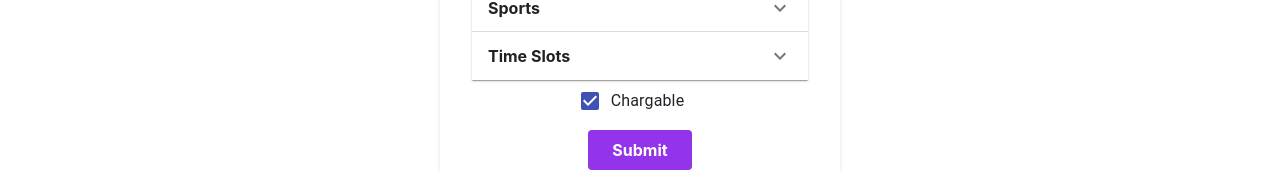
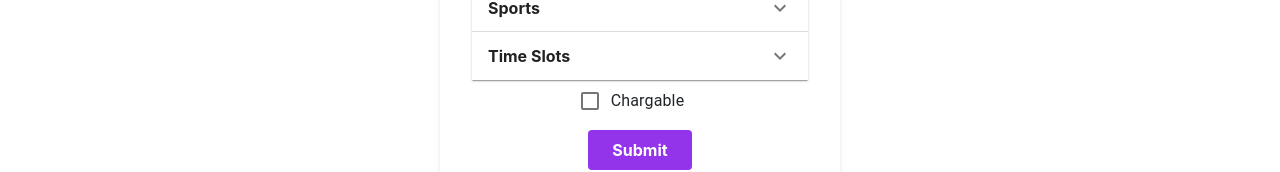
Before and after one commit to shivamyneni/Resto, a React (Create React App) app in the folder Frontend/: page /addvenue in a window 1280 px wide. Shown: the part 461-633 px from the top of the page. Built offline with nearby package versions, Linux system fonts and the light colour scheme.

Commit message:
Minor change to checking implementation!

```diff
--- a/Frontend/src/pages/AddVenue.js
+++ b/Frontend/src/pages/AddVenue.js
@@ -93,7 +93,7 @@ export default function AddVenue() {
                                 {[1, 2, 3, 4, 6, 7, 8, 9, 10, 11, 12, 13, 14, 15, 16, 17, 18, 19, 20, 21, 22, 23, 24].map(value => {
                                     return (
                                         <ListItem key={value} className='p-0'>
-                                            <Checkbox color='primary' checked={chargable} onChange={(e) => setChargable(e.target.checked)}/>
+                                            <Checkbox color='primary' />
                                             <ListItemText primary={value}/>
                                         </ListItem>
                                     );
@@ -101,7 +101,7 @@ export default function AddVenue() {
                             </List>
                         </AccordionDetails>
                     </Accordion>
-                    <FormControlLabel control={<Checkbox className='bg-purple-600 hover:bg-purple-700' defaultChecked color='primary' />} label="Chargable" />
+                    <FormControlLabel control={<Checkbox className='bg-purple-600 hover:bg-purple-700' color='primary' checked={chargable} onChange={(e) => setChargable(e.target.checked)}/>} label="Chargable" />
                     <div>
                         <button
                             className='bg-purple-600 hover:bg-purple-700 text-white font-bold py-2 px-4 rounded'
```
